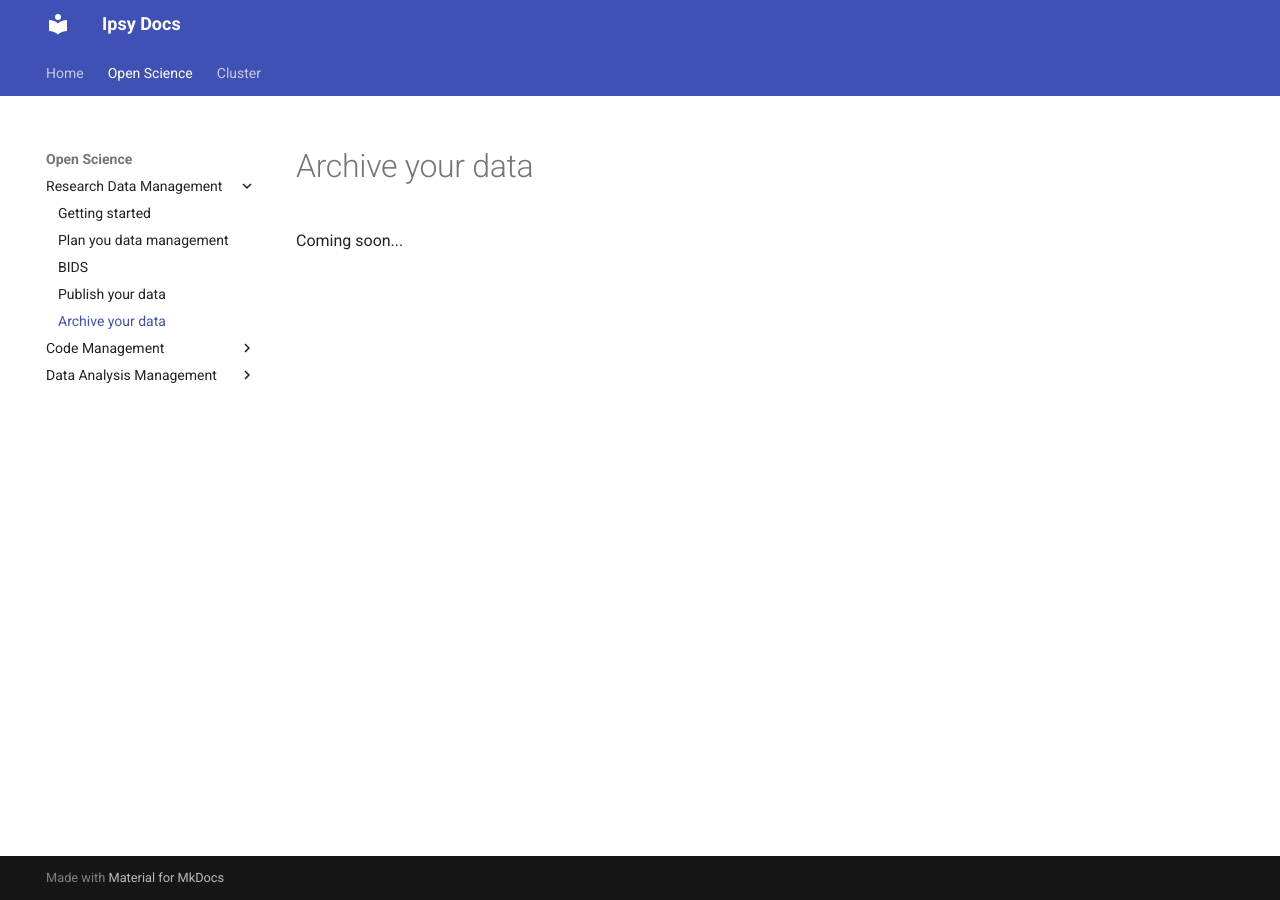
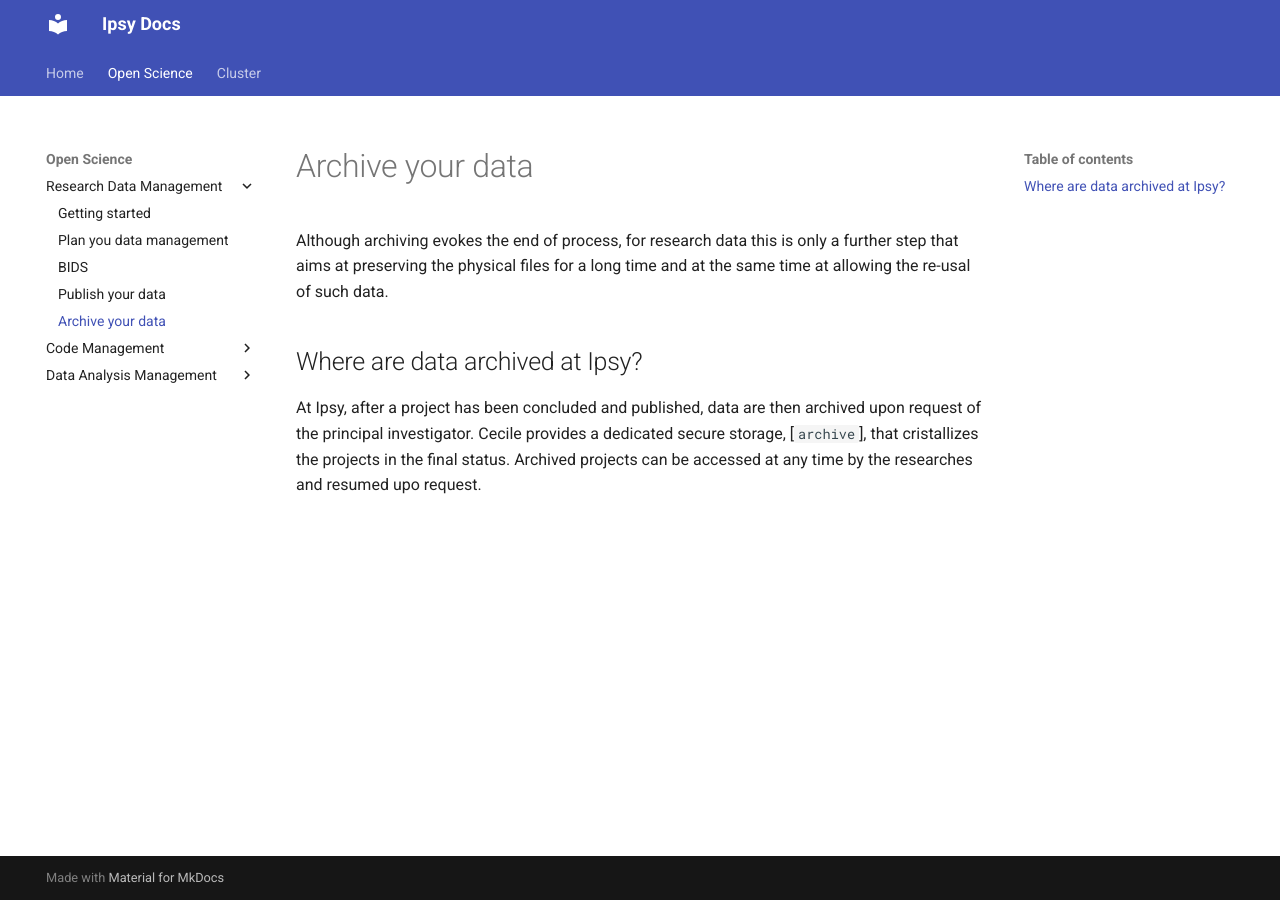
Before and after one commit to pvavra/temp-ipsy, an MkDocs documentation site: the page built from docs/open-science/research-data-management/archive.md, in a window 1280 px wide. Built offline with MkDocs 1.6.1 and Material for MkDocs 9.7.7, drawn with Linux system fonts in a browser that asks for light colours.

Commit message:
Add general content

```diff
--- a/docs/open-science/research-data-management/archive.md
+++ b/docs/open-science/research-data-management/archive.md
@@ -1,3 +1,9 @@
 # Archive your data
 
-Coming soon...
+Although archiving evokes the end of process, for research data this is only a further step that aims at preserving the physical files for a long time and at the same time at allowing the re-usal of such data.
+
+## Where are data archived at Ipsy?
+
+At Ipsy, after a project has been concluded and published, data are then archived upon request of the principal investigator.
+Cecile provides a dedicated secure storage, [`archive`], that cristallizes the projects in the final status. Archived projects can be accessed at any time by the researches and resumed upo request.
+[`archive`]: ../../cluster/cecile/data/##cecile-data-structure
```
